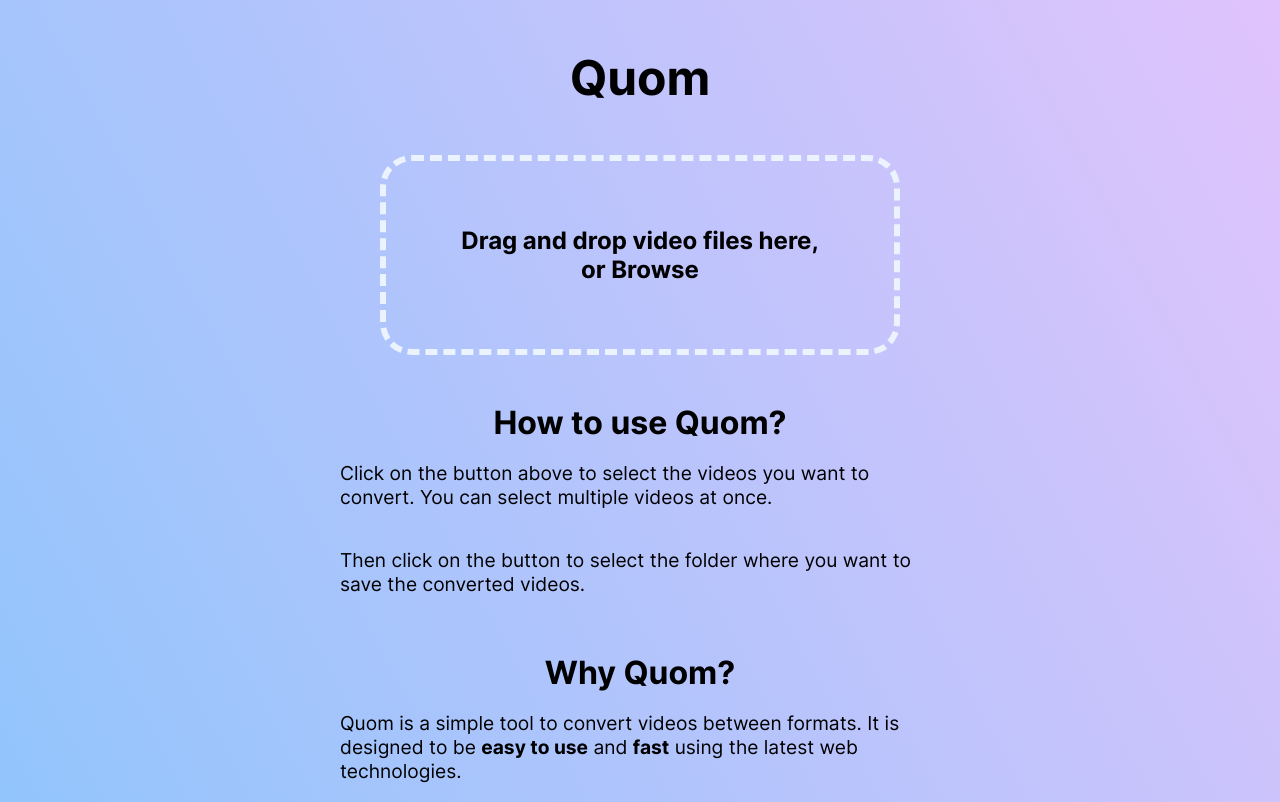
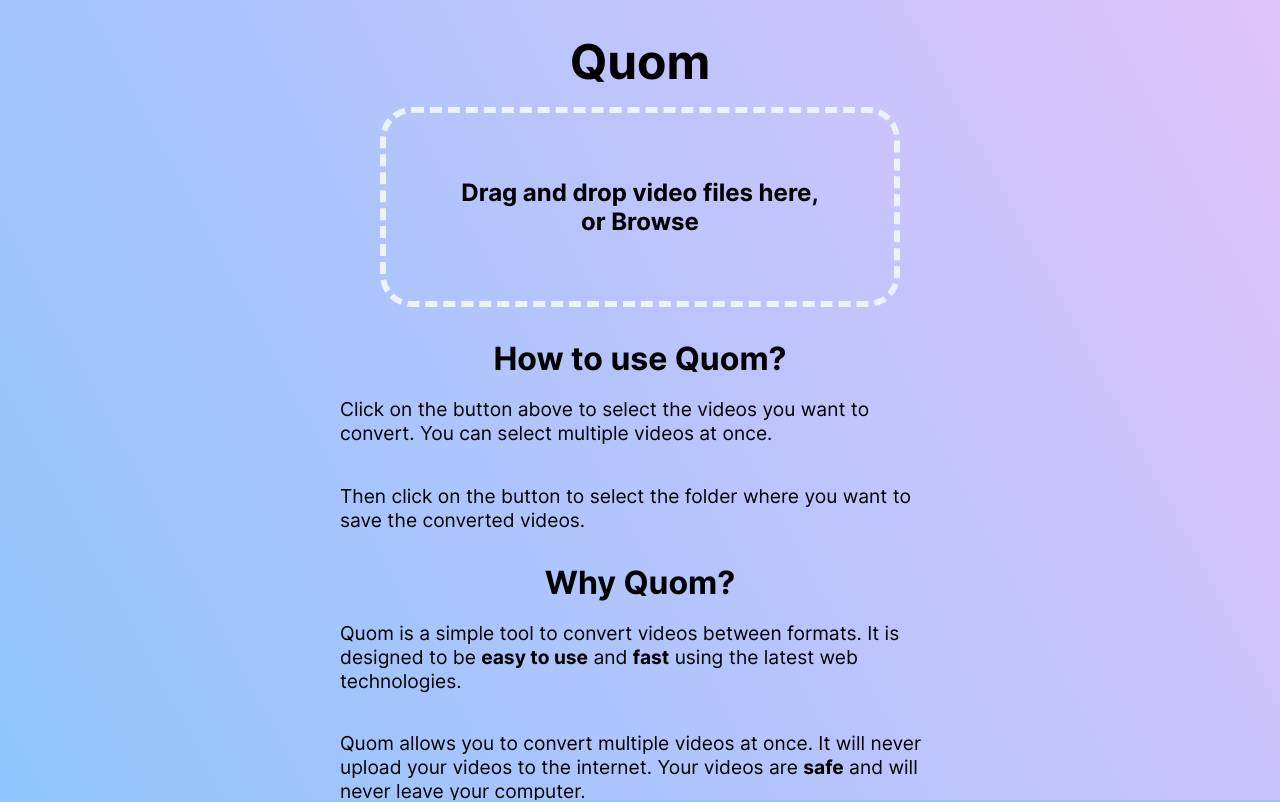
Before and after one commit to erwanvivien/quom, a SvelteKit app: page / in a window 1280 px wide. Shown: the top 802 px of the page. Built offline with nearby package versions, Linux system fonts and the light colour scheme.

Commit message:
fix: layout shift spawns scroll

```diff
--- a/src/components/why_quom.svelte
+++ b/src/components/why_quom.svelte
@@ -5,7 +5,8 @@
     videos at once.
   </p>
   <p>Then click on the button to select the folder where you want to save the converted videos.</p>
-  <p></p>
+
+  <div style="height: 12px" />
 
   <h3>Why Quom?</h3>
   <p>
@@ -24,7 +25,7 @@
     display: flex;
     flex-direction: column;
     align-items: center;
-    margin-block: 3rem;
+    margin-block: 2rem;
   }
 
   .container > * {
--- a/src/routes/main.svelte
+++ b/src/routes/main.svelte
@@ -28,6 +28,6 @@
     display: flex;
     justify-content: center;
 
-    margin-block: 3rem;
+    margin-block: 2rem 1rem;
   }
 </style>
--- a/static/global.css
+++ b/static/global.css
@@ -16,10 +16,9 @@ body {
     Helvetica Neue,
     sans-serif;
 
-  display: flex;
-  justify-content: center;
-  min-height: 100vh;
-  min-width: 100vw;
+  position: relative;
+  overflow-y: auto;
+  height: 100%;
 
   background-color: #8ec5fc;
   background-image: linear-gradient(62deg, #8ec5fc 0%, #e0c3fc 100%);
```
